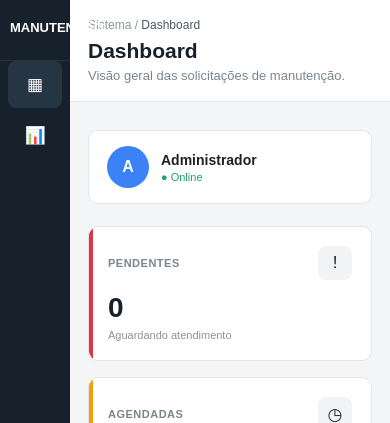
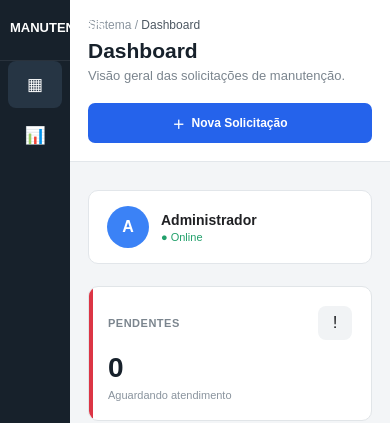
Before and after one commit to tfpr123-bot/SM---Solicita-o-de-manuten-o, a FastAPI app: page /painel in a window 390 px wide. Shown: the top 423 px of the page. Run offline with FastAPI, Linux system fonts and the light colour scheme; the visitor is signed in with stand-in values (Sample User, id 1); data comes from the database, SQL or seed files in the repository; data that the repository does not hold is empty; some libraries are stand-ins or nearby versions.

Commit message:
Update painel.html

```diff
--- a/templates/painel.html
+++ b/templates/painel.html
@@ -215,6 +215,29 @@
         .page-header p {
             color: #7b858e;
             font-size: 13px;
+        }
+
+        /* NOVA SOLICITAÇÃO */
+
+        .new-request-btn {
+            display: inline-flex;
+            align-items: center;
+            justify-content: center;
+            gap: 7px;
+            height: 40px;
+            padding: 0 16px;
+            border-radius: 7px;
+            background: #2563eb;
+            color: #fff;
+            font-size: 12px;
+            font-weight: 700;
+            white-space: nowrap;
+            transition: .2s;
+        }
+
+        .new-request-btn:hover {
+            background: #1d4ed8;
+            transform: translateY(-1px);
         }
 
         .content {
@@ -712,6 +735,14 @@
                 padding-right: 18px;
             }
 
+            .page-header {
+                align-items: flex-start;
+            }
+
+            .new-request-btn {
+                padding: 0 12px;
+            }
+
             .filters {
                 grid-template-columns: 1fr;
             }
@@ -733,10 +764,15 @@
 
             .page-header {
                 align-items: flex-start;
+                flex-direction: column;
             }
 
             .page-header h2 {
                 font-size: 21px;
+            }
+
+            .new-request-btn {
+                width: 100%;
             }
 
             .requests-header {
@@ -842,6 +878,18 @@
                     </p>
 
                 </div>
+
+                {% if user.role in ["manutencao", "adm"] %}
+
+                    <a
+                        href="/nova-solicitacao"
+                        class="new-request-btn"
+                    >
+                        <span>＋</span>
+                        Nova Solicitação
+                    </a>
+
+                {% endif %}
 
             </div>
 
```
